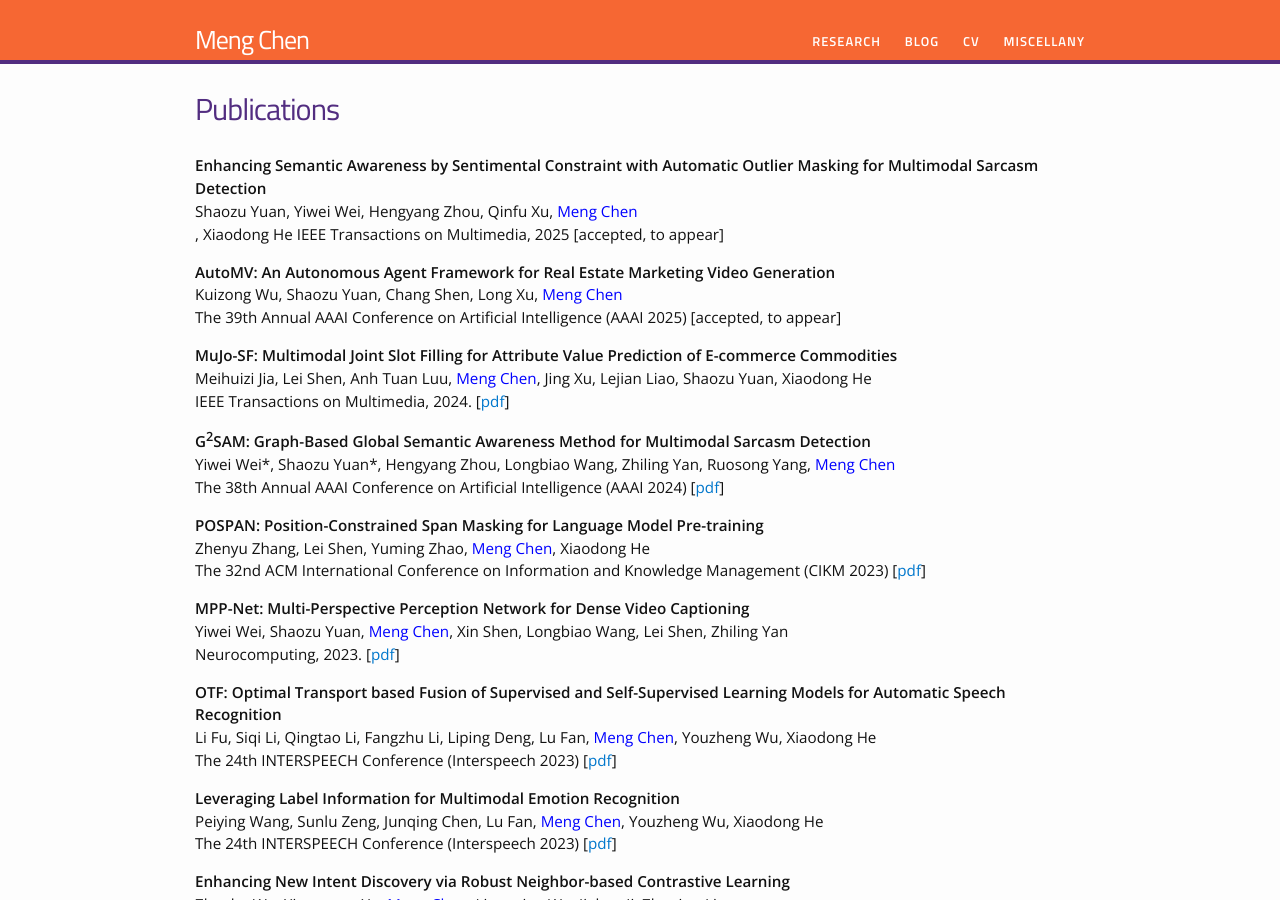
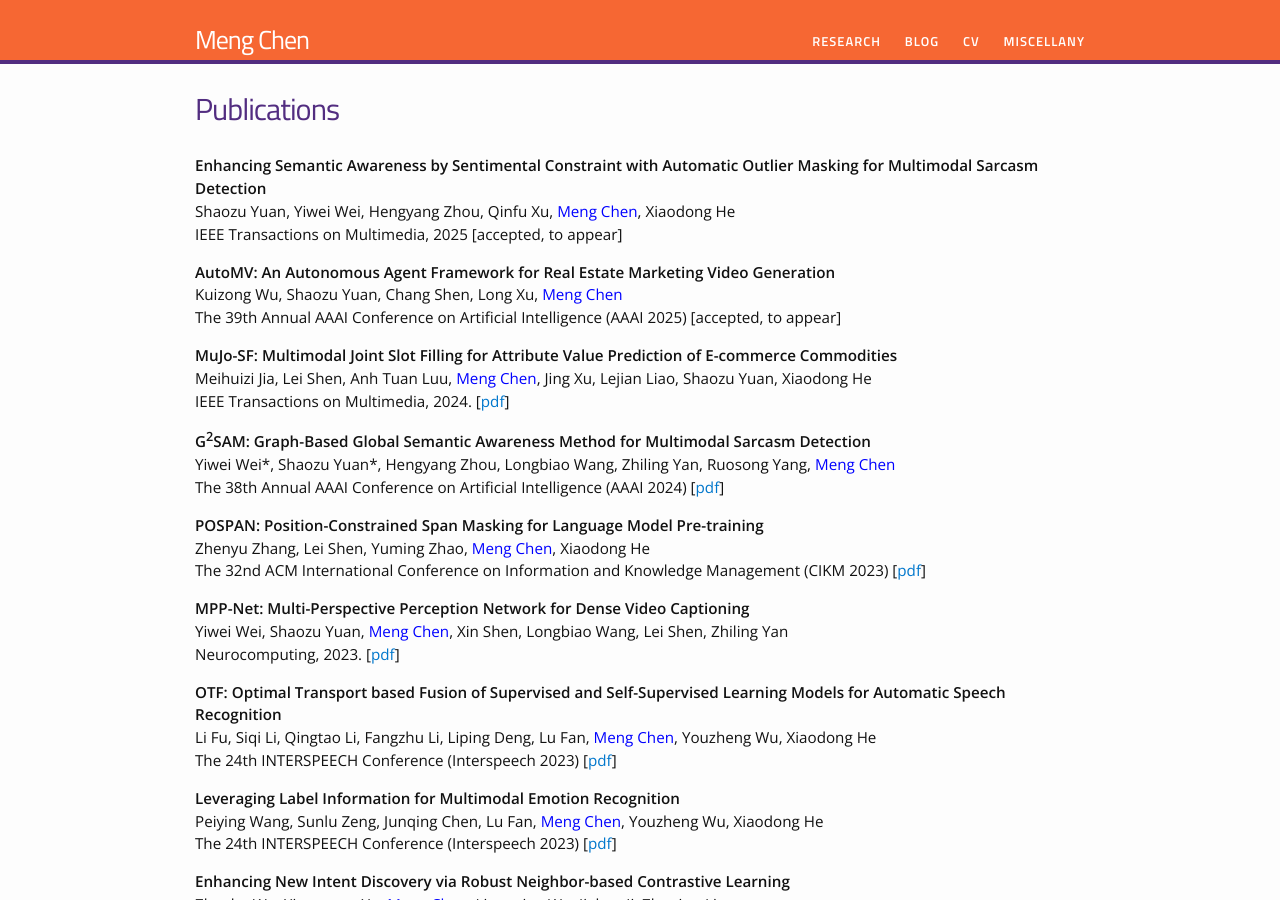
Before and after one commit to chenmengdx/chenmengdx.github.io, a Jekyll site: the page built from research.md, in a window 1280 px wide and 900 px high. Built offline with Jekyll 4.4.1, drawn with Linux system fonts in a browser that asks for light colours.

Commit message:
update publication

```diff
--- a/research.md
+++ b/research.md
@@ -9,7 +9,7 @@ permalink: /research/
 
 <p>
 <b> Enhancing Semantic Awareness by Sentimental Constraint with Automatic Outlier Masking for Multimodal Sarcasm Detection</b> <br />
-Shaozu Yuan, Yiwei Wei, Hengyang Zhou, Qinfu Xu, <font color="blue">Meng Chen</font> <br />, Xiaodong He
+Shaozu Yuan, Yiwei Wei, Hengyang Zhou, Qinfu Xu, <font color="blue">Meng Chen</font>, Xiaodong He <br />
 IEEE Transactions on Multimedia, 2025 [accepted, to appear]
 </p>
 
```
